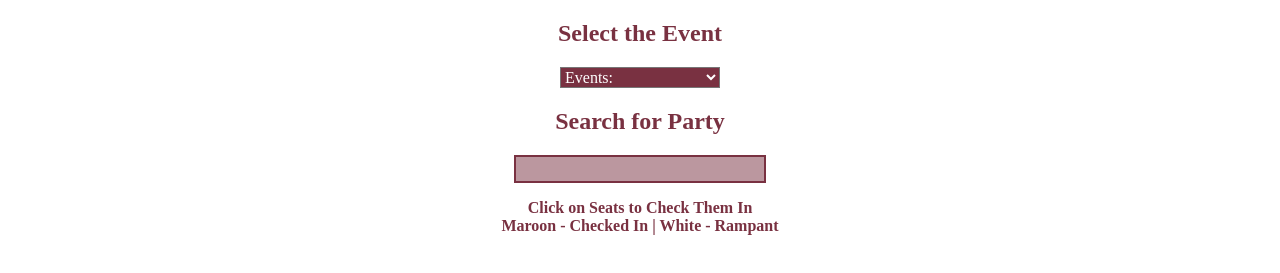
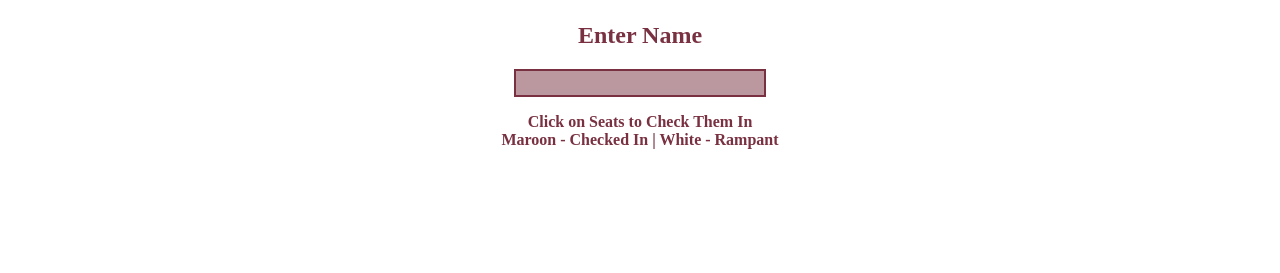
Before and after one commit to Carterrrrrrrr/seat-assigner, a website: page checkin/index.html in a window 1280 px wide. Shown: the part 159-432 px from the top of the page. Drawn offline with Linux system fonts and the light colour scheme; no server answers.

Commit message:
Update index.html

```diff
--- a/checkin/index.html
+++ b/checkin/index.html
@@ -13,8 +13,7 @@
   <!-- type must be "module": https://www.w3schools.com/js/js_modules.asp#:~:text=JavaScript%20modules%20allow%20you%20to,in%20the%20tag.-->
   <script type="module" src="script.js"></script>
   <script type="module">
-    import {goToCheckIn, createEvents, generateNames} from './script.js';
-    window.goToCheckIn = goToCheckIn;
+    import {createEvents, generateNames} from './script.js';
     window.createEvents = createEvents;
     window.generateNames = generateNames;
     createEvents();
@@ -24,13 +23,11 @@
         <h1>Seat Check In</h1>
 
     </div>
-    <h3>Select the Event</h3>
-    <select name="events" id="events" onchange="generateNames()">
-      <option value="">Events:</option>
-    </select>
-    <h3>Search for Party</h3>
+    <h2 id="currentEvent"></h2>
+    <h3>Enter Name</h3>
     <input type="text" id="fName" name="fName" onchange="generateNames()">
     <h4>Click on Seats to Check Them In<br>Maroon - Checked In | White - Rampant</h4>
+    <!-- Reserverd -->
     <div id="names">
     </div>
   </body>
```
